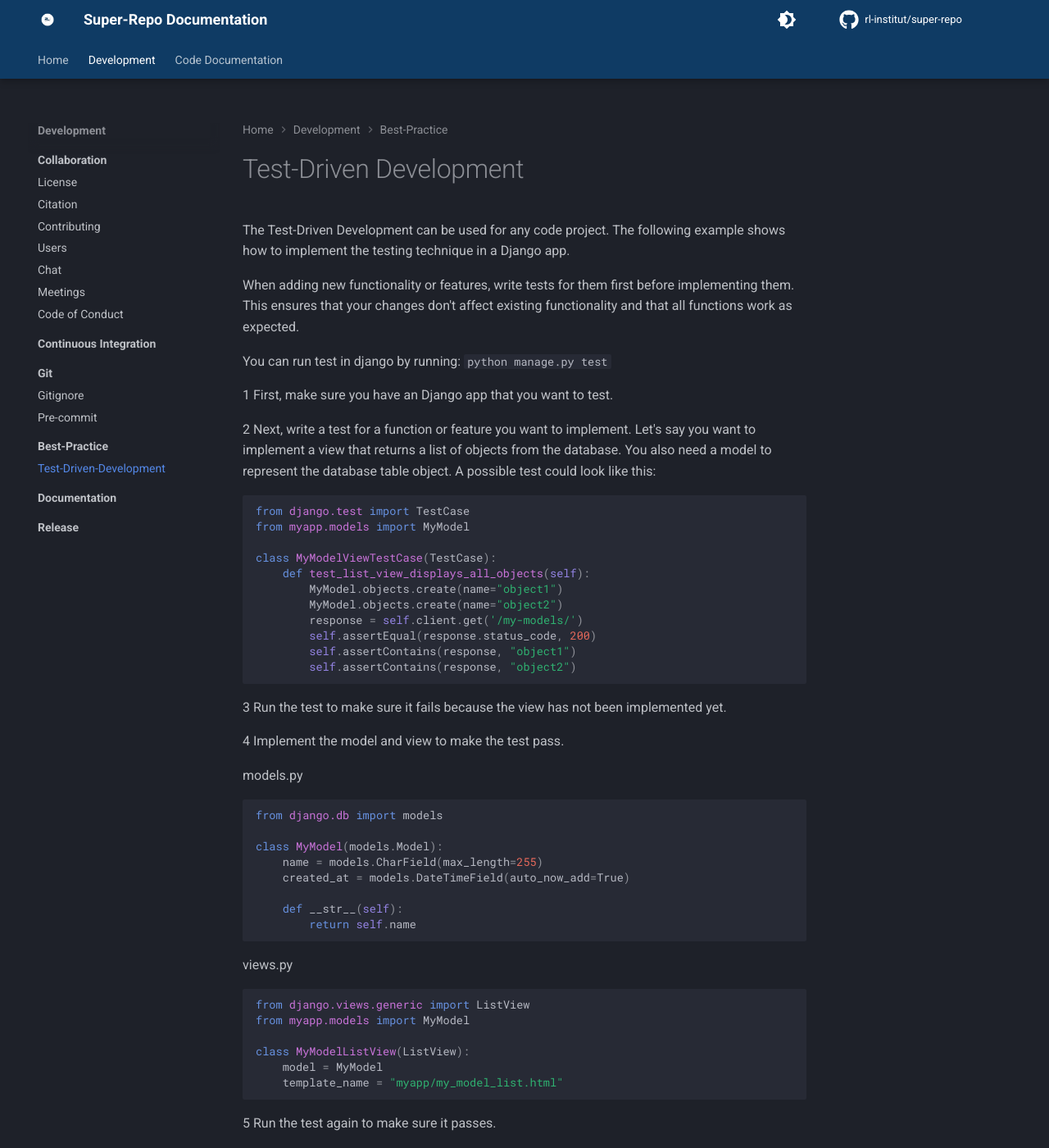
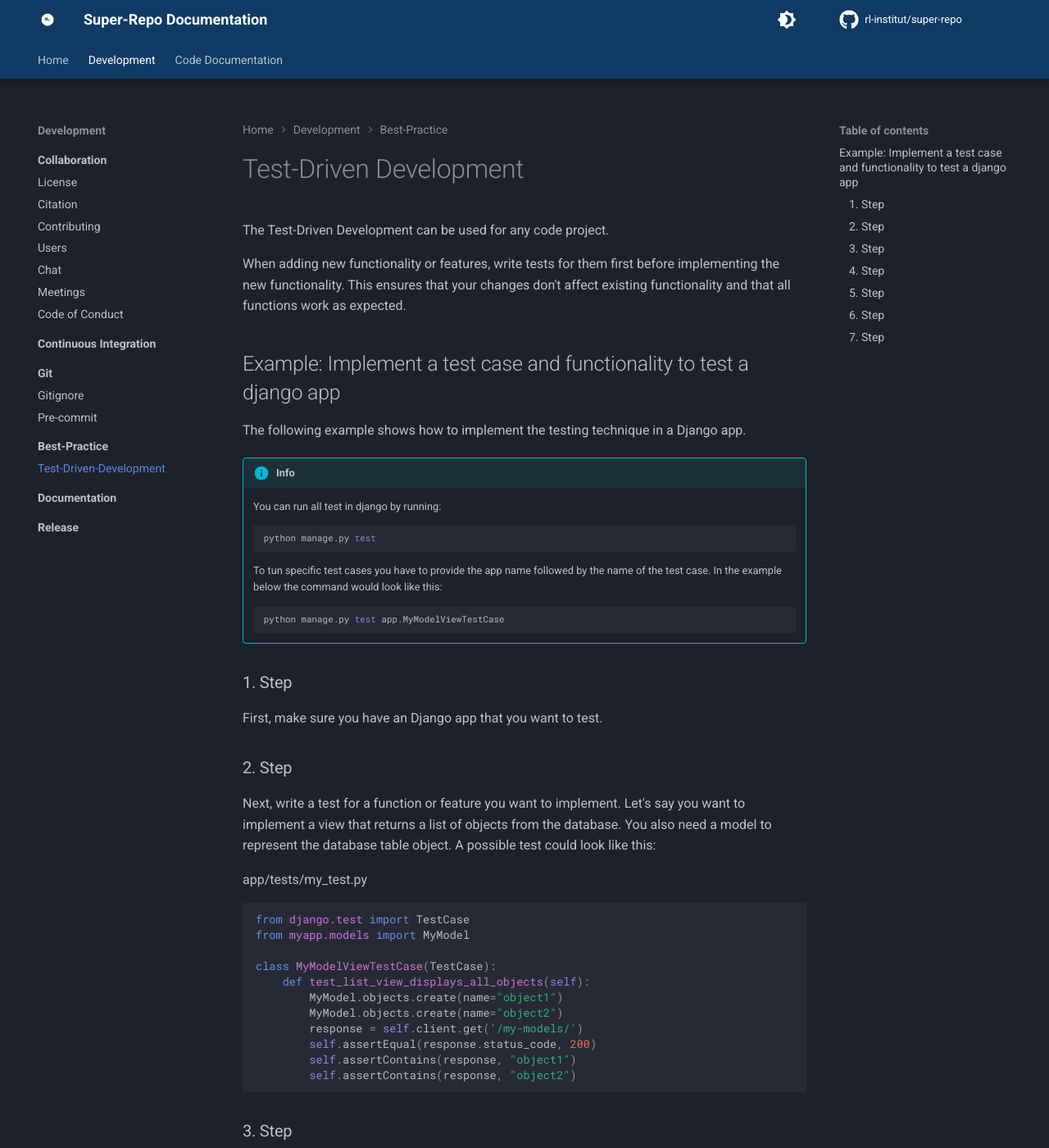
Before and after one commit to rl-institut/super-repo, an MkDocs documentation site: the page built from docs/development/best-practice/test-driven-development-workflow.md, in a window 1280 px wide and 1400 px high. Shown: the whole window at 82% size. Built offline with MkDocs 1.6.1 and Material for MkDocs 9.7.7, drawn with Linux system fonts in a browser that asks for light colours; comment, search, counter and statistics services are not loaded; the version menu is left out; some of the changed text lies outside the part shown.

Commit message:
add formating #21

````diff
--- a/docs/development/best-practice/test-driven-development-workflow.md
+++ b/docs/development/best-practice/test-driven-development-workflow.md
@@ -1,15 +1,36 @@
 # Test-Driven Development
 
-The Test-Driven Development can be used for any code project. The following example shows how to implement the testing technique in a Django app.
+The Test-Driven Development can be used for any code project.
 
-When adding new functionality or features, write tests for them first before implementing them. This ensures that your changes don't affect existing functionality and that all functions work as expected.
+When adding new functionality or features, write tests for them first before implementing the new functionality. This ensures that your changes don't affect existing functionality and that all functions work as expected.
 
-You can run test in django by running:
-`python manage.py test`
+## Example: Implement a test case and functionality to test a django app
 
-1 First, make sure you have an Django app that you want to test.
+The following example shows how to implement the testing technique in a Django app.
 
-2 Next, write a test for a function or feature you want to implement. Let's say you want to implement a view that returns a list of objects from the database. You also need a model to represent the database table object. A possible test could look like this:
+!!! Info
+    You can run all test in django by running:
+
+    ```bash
+    python manage.py test
+    ```
+
+    To tun specific test cases you have to provide the app name followed by the name of the test case.
+    In the example below the command would look like this:
+
+    ```bash
+    python manage.py test app.MyModelViewTestCase
+    ```
+
+### 1. Step
+
+First, make sure you have an Django app that you want to test.
+
+### 2. Step
+
+Next, write a test for a function or feature you want to implement. Let's say you want to implement a view that returns a list of objects from the database. You also need a model to represent the database table object. A possible test could look like this:
+
+app/tests/my_test.py
 
 ```python
 from django.test import TestCase
@@ -26,9 +47,17 @@ class MyModelViewTestCase(TestCase):
 
 ```
 
-3 Run the test to make sure it fails because the view has not been implemented yet.
+### 3. Step
 
-4 Implement the model and view to make the test pass.
+Run the test to make sure it fails because the view has not been implemented yet.
+
+```bash
+python manage.py test
+```
+
+### 4. Step
+
+Implement the model and view to make the test pass.
 
 models.py
 
@@ -55,9 +84,17 @@ class MyModelListView(ListView):
 
 ```
 
-5 Run the test again to make sure it passes.
+### 5. Step
 
-6 Write additional tests to make sure the view works as expected.
+Run the test again to make sure it passes.
+
+```bash
+python manage.py test
+```
+
+### 6. Step
+
+Write additional tests to make sure the view works as expected.
 
 ```python
 class MyModelViewTestCase(TestCase):
@@ -77,4 +114,10 @@ class MyModelViewTestCase(TestCase):
 
 ```
 
-7 Run all the tests to make sure they all pass.
+### 7. Step
+
+Run all the tests to make sure they all pass.
+
+```bash
+python manage.py test
+```
````
